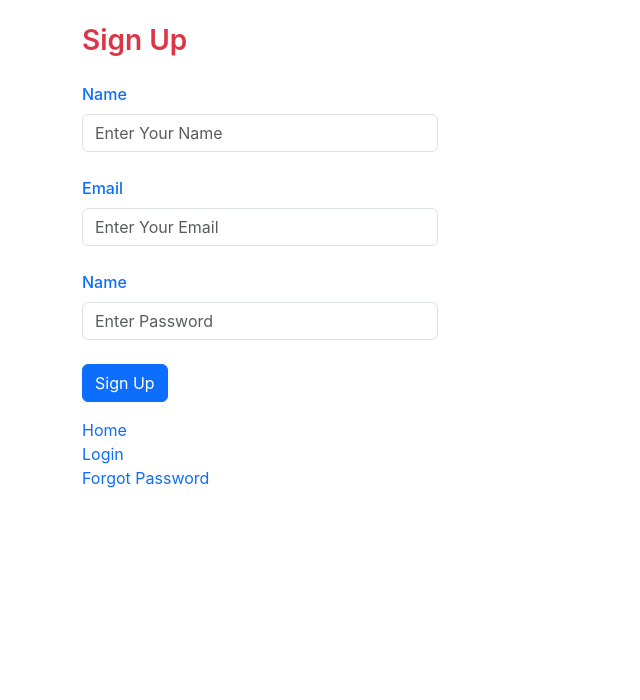
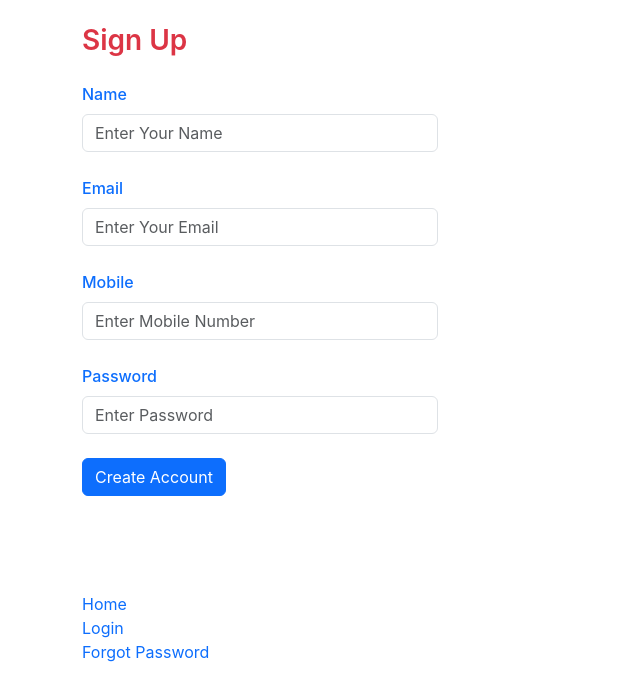
Before and after one commit to pradeepkumar724/react-app, a React (Create React App) app: page /signup in a window 1280 px wide. Shown: the top 700 px of the page, without its empty margins (0-640 px from the left). Built offline with nearby package versions, Linux system fonts and the light colour scheme.

Commit message:
Sign up Feacture States Completed

```diff
--- a/src/Signup.js
+++ b/src/Signup.js
@@ -1,4 +1,35 @@
+import { useState } from "react";
+
 function Signup() {
+
+  // useState Variable
+
+  var [name,setName] = useState("");
+  var [email,setEmail] = useState("");
+  var [mobile,setMobile] = useState("");
+  var [password,setPassword] = useState("");
+
+
+  function handleChangeName(event){
+    setName(event.target.value);
+  }
+
+  function handleChangeEmail(event){
+   setEmail(event.target.value);
+  }
+
+  function handleChangeMobile(event){
+    setMobile(event.target.value);
+  }
+
+  function handleChangePword(event){
+    setPassword(event.target.value);
+  }
+
+  function handleCreateAccount(){
+    console.log(name + " - " +  email + " - " + mobile + " - " +  password)
+  }
+
   return (
     <div className="container">
       <div className="row">
@@ -13,6 +44,7 @@ function Signup() {
               placeholder="Enter Your Name"
               className="form-control"
               id="signupName"
+              onChange = {event => handleChangeName(event)}
             />
           </div>
           <div className="mb-4">
@@ -24,20 +56,39 @@ function Signup() {
               placeholder="Enter Your Email"
               className="form-control"
               id="signupemail"
+              onChange={event => handleChangeEmail(event) }
             />
           </div>
           <div className="mb-4">
             <label for="signuppassword" className="mb-2 text-primary fw-medium">
-              Name
+              Mobile
+            </label>
+            <input
+              type="number"
+              placeholder="Enter Mobile Number"
+              className="form-control"
+              id="signupnumber"
+              onChange={event => handleChangeMobile(event)}
+            />
+          </div>
+          <div className="mb-4">
+            <label for="signuppassword" className="mb-2 text-primary fw-medium">
+              Password
             </label>
             <input
               type="password"
               placeholder="Enter Password"
               className="form-control"
               id="signuppassword"
+              onChange={event => handleChangePword(event)}
             />
           </div>
-          <button className="btn btn-primary">Sign Up</button>
+          <button className="btn btn-primary mb-2" onClick={event => handleCreateAccount()}>Create Account</button>
+          <br/>
+
+
+
+          {name} <br/> {email} <br/> {mobile} <br/> {password}
 
           <div className="d-flex flex-column mt-3">
             <a href="/" className="text-decoration-none">
```
